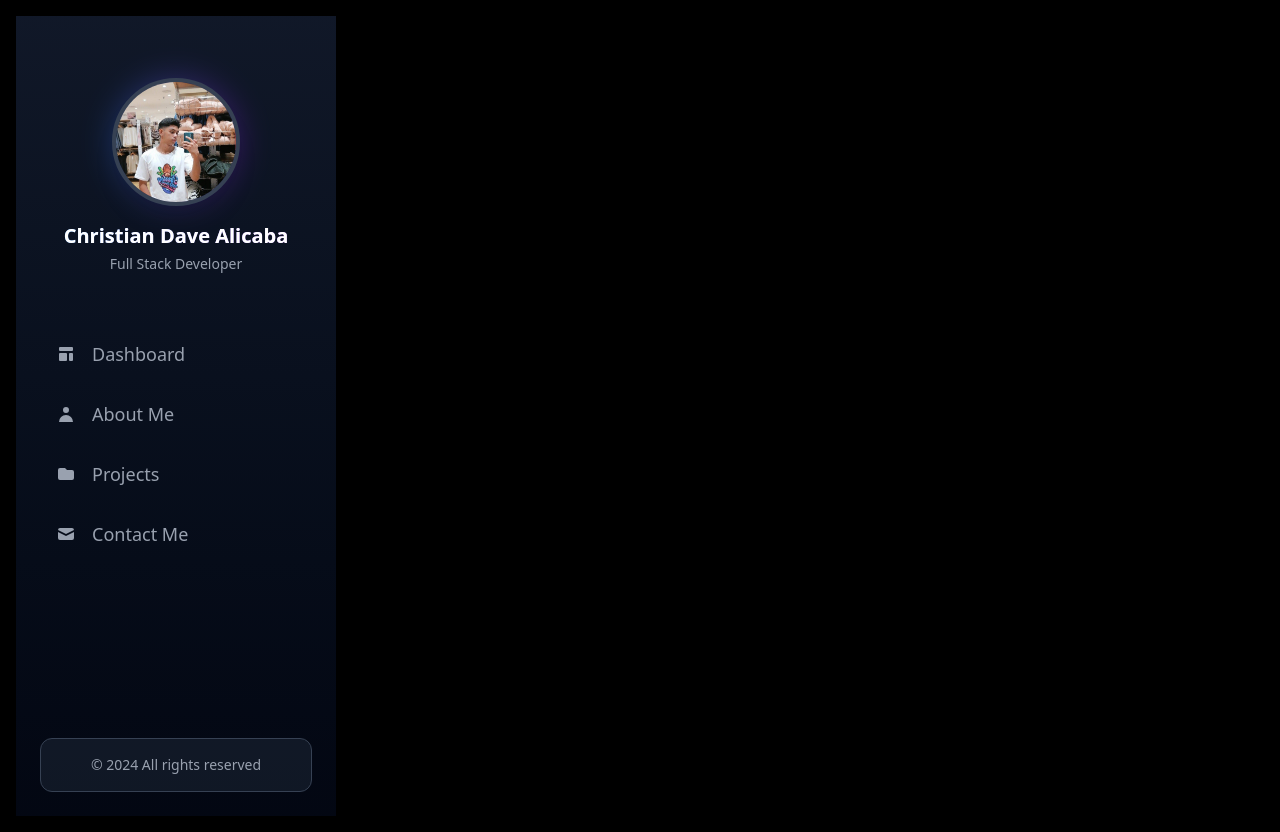
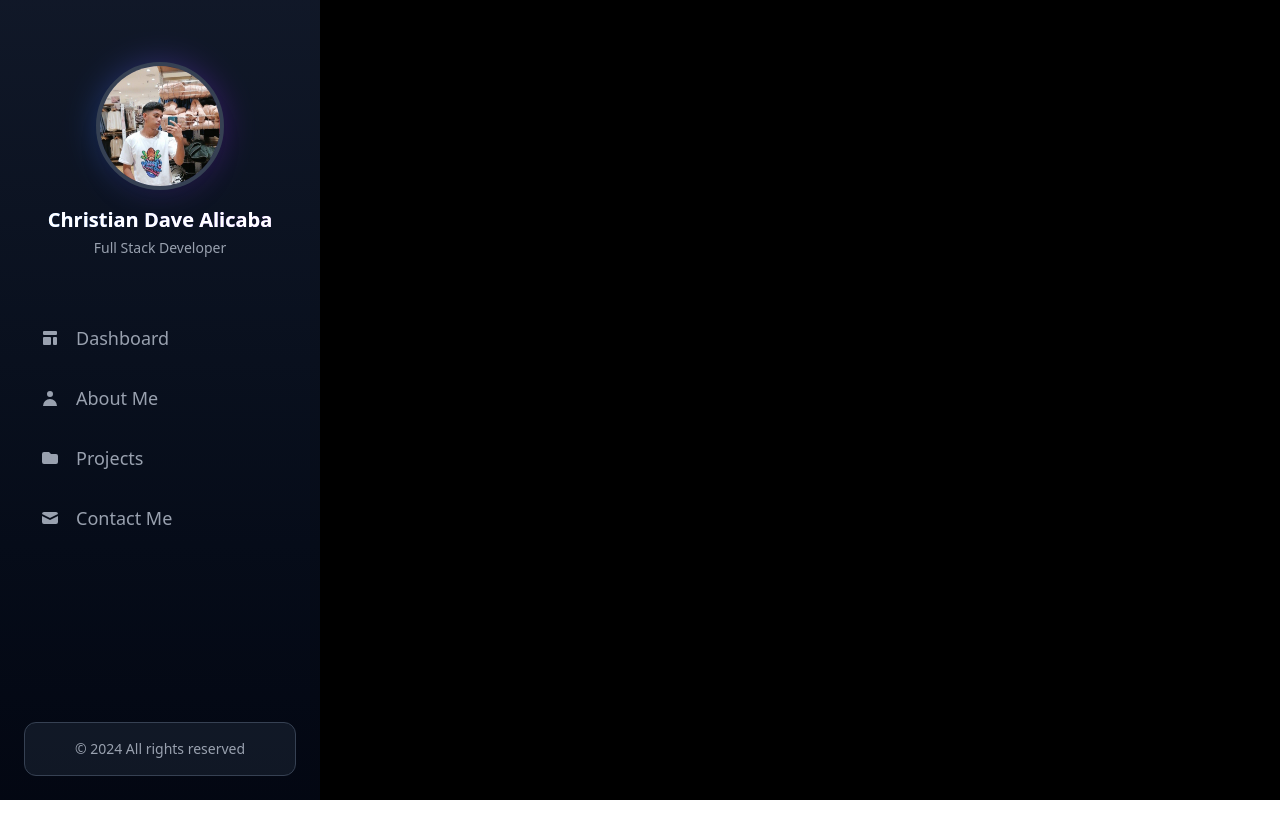
Before and after one commit to ChristianAlicaba2002/My-Portfolio, a React (Vite) app: page /layouts in a window 1280 px wide. After the commit the page ends 800 px from the top, so only its background shows below. Built offline with nearby package versions, Linux system fonts and the light colour scheme.

Commit message:
chore: update the screen size of the layout

```diff
--- a/src/layouts/Layouts.jsx
+++ b/src/layouts/Layouts.jsx
@@ -2,18 +2,7 @@ import Sidebar from "../components/Sidebar";
 
 export default function Layouts() {
   return (
-    <div
-      className="
-      w-full
-      min-h-screen
-      bg-black
-      flex
-      flex-col
-      justify-center
-      py-4
-      px-4
-      "
-    >
+    <div className="w-screen h-screen bg-black flex flex-col lg:flex-row">
       <Sidebar />
     </div>
   );
```
